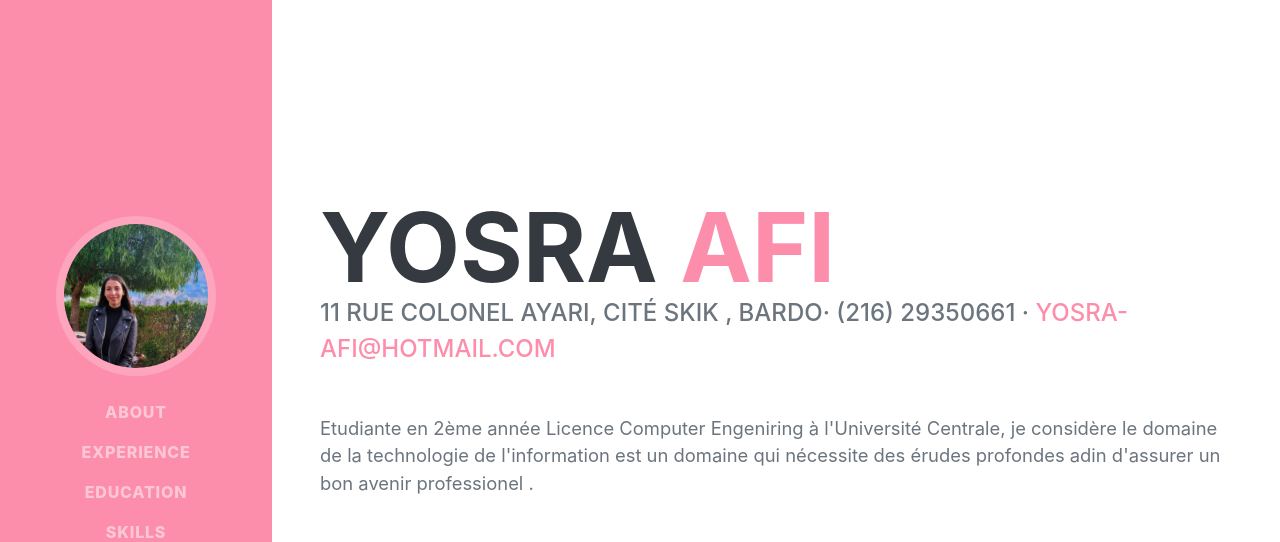
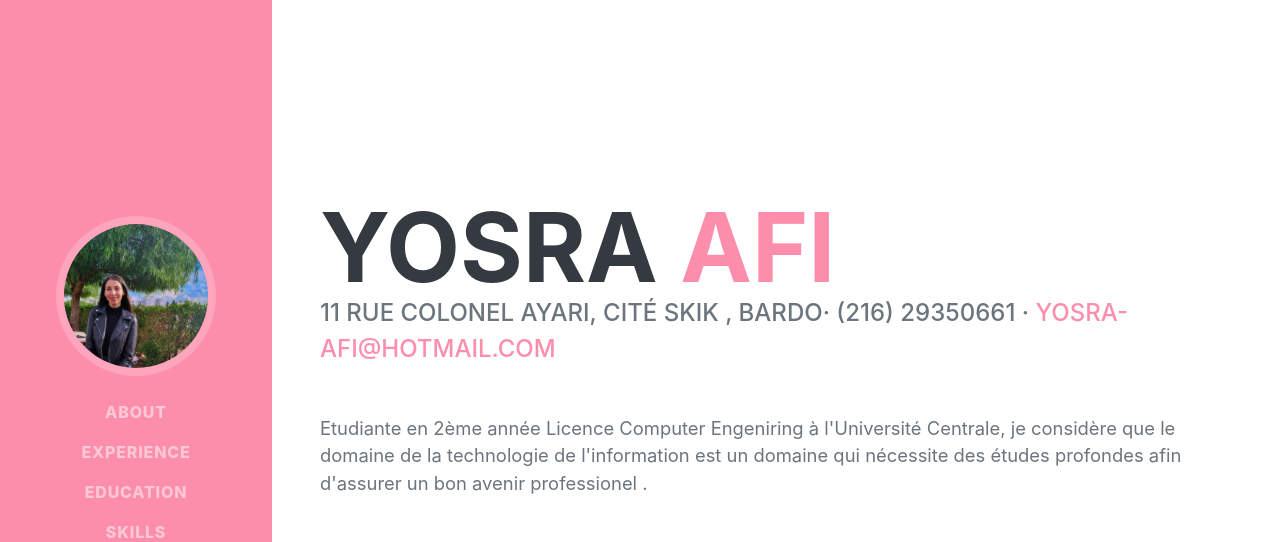
Before and after one commit to yosraafi/YosraCV, a plain HTML site: page index.html in a window 1280 px wide. Shown: the top 542 px of the page. Drawn offline with nearby package versions, Linux system fonts and the light colour scheme; a web font is replaced by a local one.

Commit message:
Update index.html

```diff
--- a/index.html
+++ b/index.html
@@ -47,7 +47,7 @@
                         11 Rue Colonel Ayari, Cité SKIK , Bardo· (216) 29350661 ·
                         <a href="">yosra-afi@hotmail.com</a>
                     </div>
-                    <p class="lead mb-5">Etudiante en 2ème année Licence Computer Engeniring à l'Université Centrale, je considère le domaine de la technologie de l'information est un domaine qui nécessite des érudes profondes adin d'assurer un bon avenir professionel .</p>
+                    <p class="lead mb-5">Etudiante en 2ème année Licence Computer Engeniring à l'Université Centrale, je considère que le domaine de la technologie de l'information est un domaine qui nécessite des études profondes afin d'assurer un bon avenir professionel .</p>
                     <div class="social-icons">
                         <a class="social-icon" href="#"><i class="fab fa-linkedin-in"></i></a>
                         <a class="social-icon" href="#"><i class="fab fa-github"></i></a>
```
